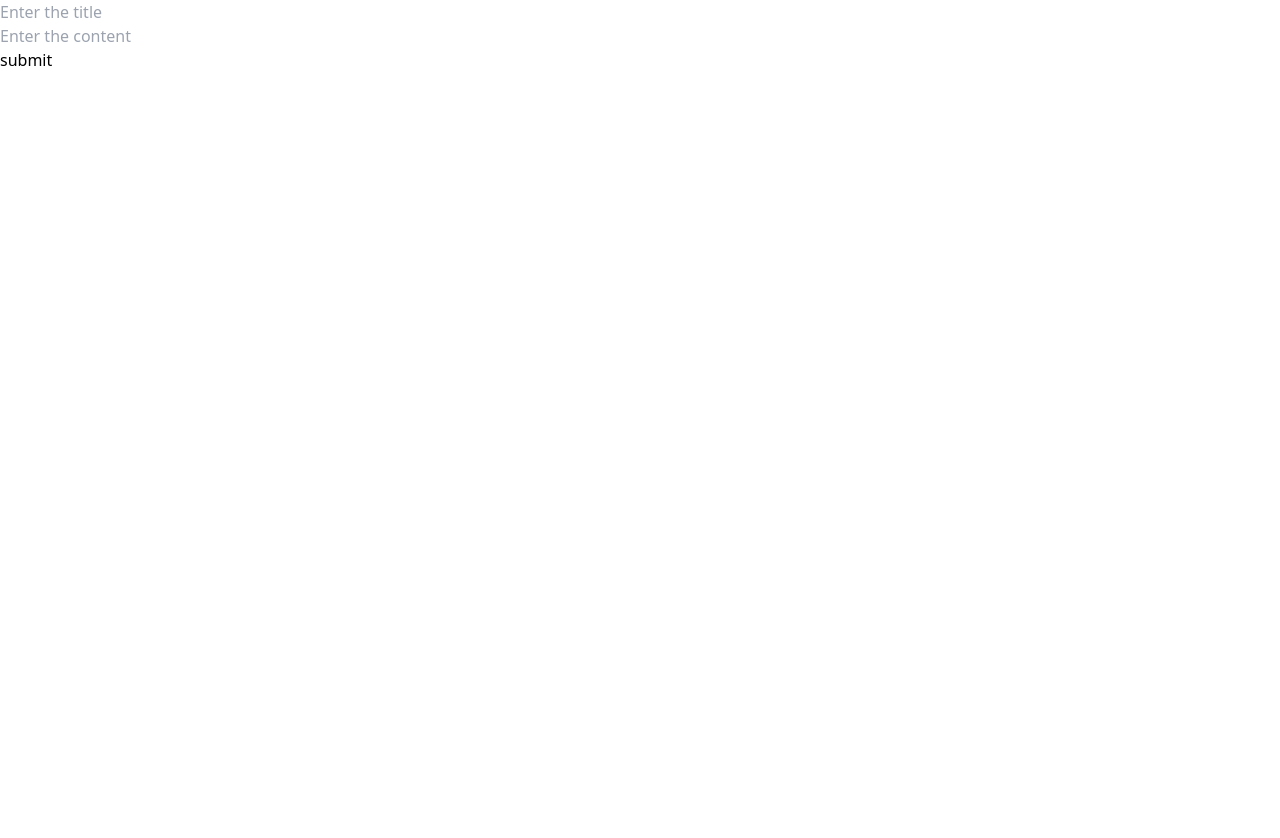
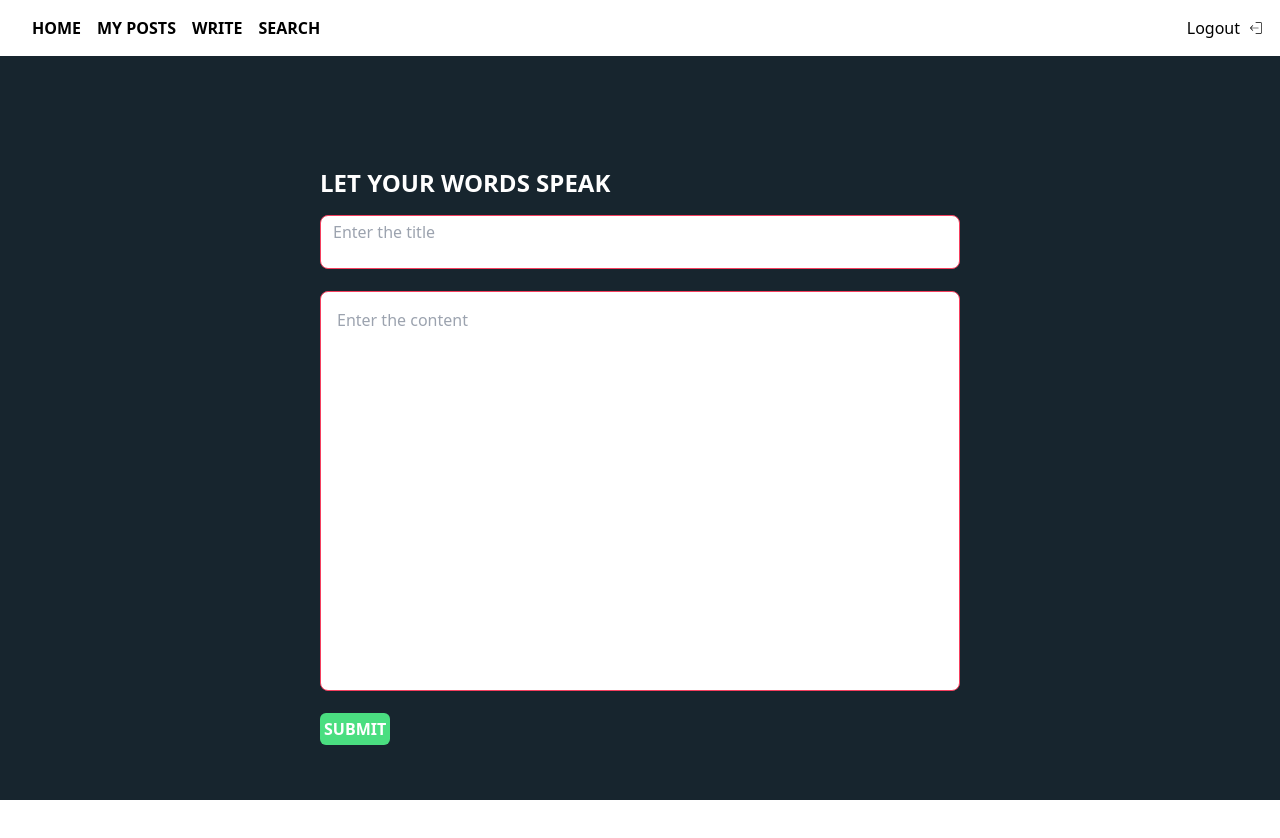
Before and after one commit to subediaakash/SimpleBlogAPI, a React (Vite) app in the folder frontend/: page /new in a window 1280 px wide. Shown: the top 838 px of the page. Before the commit the page ends 800 px from the top, so only its background shows below. Built offline with nearby package versions, Linux system fonts and the light colour scheme.

Commit message:
feat : updated the further frontend design

```diff
--- a/frontend/src/App.tsx
+++ b/frontend/src/App.tsx
@@ -3,7 +3,8 @@ import Home from "./pages/Home";
 import Signin from "./pages/Signin";
 import Signup from "./pages/Signup";
 import Profile from "./pages/Profile";
-import Addpost from "./components/Addpost";
+import CreatePost from "./pages/CreatePost";
+import SuccessfullyPosted from "./components/SuccessfullyPosted";
 
 function App() {
   return (
@@ -13,7 +14,8 @@ function App() {
           <Route path="/signin" element={<Signin />} />
           <Route path="/signup" element={<Signup />} />
           <Route path="/profile" element={<Profile />} />
-          <Route path="/new" element={<Addpost />} />
+          <Route path="/new" element={<CreatePost />} />
+          <Route path="/success" element={<SuccessfullyPosted />} />
           <Route path="/" element={<Home />} />
         </Routes>
       </Router>
--- /dev/null
+++ b/frontend/src/assets/index.ts
@@ -0,0 +1,2 @@
+import image from "./successful.jpg";
+export default image;
--- a/frontend/src/components/Addpost.tsx
+++ b/frontend/src/components/Addpost.tsx
@@ -1,9 +1,11 @@
 import { useState, useCallback } from "react";
+import { useNavigate } from "react-router-dom";
 import Input from "./Input";
 import Button from "./Button";
 import axios from "axios";
 
 const Addpost = () => {
+  const navigate = useNavigate();
   const [title, setTitle] = useState("");
   const [content, setContent] = useState("");
 
@@ -22,6 +24,7 @@ const Addpost = () => {
           },
         }
       );
+      navigate("/success");
     } catch (err) {
       console.log(err);
     }
@@ -43,17 +46,30 @@ const Addpost = () => {
 
   return (
     <div>
+      <div className="flex flex-col justify-center items-center gap-4 ">
+        <div className="flex items-start w-[50vw] ">
+          <p className="font-bold text-2xl text-white ">LET YOUR WORDS SPEAK</p>
+        </div>
         <Input
+          className="border  w-[50vw] pt-1 pl-3 border-rose-500 border-solid rounded-lg"
           placeholder="Enter the title "
           onChange={handleTitleChange}
           value={title}
         />
         <Input
+          className="h-[50vh] w-[50vw] p-4 border  focus:outline-none  border-rose-500 border-solid rounded-lg"
           placeholder="Enter the content"
           onChange={handleContentChange}
           value={content}
         />
-      <Button value="submit" onSubmit={addPost} />
+        <div className="flex items-start w-[50vw] ">
+          <Button
+            value="SUBMIT"
+            onSubmit={addPost}
+            className=" font-bold p-1 bg-green-400 text-white rounded-md"
+          />
+        </div>
+      </div>
     </div>
   );
 };
--- a/frontend/src/components/Button.tsx
+++ b/frontend/src/components/Button.tsx
@@ -1,12 +1,15 @@
 interface IButtonProps {
   onSubmit: () => void;
   value: string;
+  className?: string;
 }
 
-const Button = ({ onSubmit, value }: IButtonProps) => {
+const Button = ({ onSubmit, value, className }: IButtonProps) => {
   return (
     <div>
-      <button onClick={onSubmit}>{value}</button>
+      <button className={className} onClick={onSubmit}>
+        {value}{" "}
+      </button>
     </div>
   );
 };
--- a/frontend/src/components/Input.tsx
+++ b/frontend/src/components/Input.tsx
@@ -2,14 +2,21 @@ import React from "react";
 
 interface IProps {
   placeholder: string;
-  onChange: (e: React.ChangeEvent<HTMLInputElement>) => void;
+  onChange: (e: React.ChangeEvent<HTMLTextAreaElement>) => void;
   value: string;
+  className?: string;
+  style?: any;
 }
 
-const Input = ({ placeholder, onChange }: IProps) => {
+const Input = ({ placeholder, onChange, className }: IProps) => {
   return (
     <div>
-      <input type="text" placeholder={placeholder} onChange={onChange} />
+      <textarea
+        placeholder={placeholder}
+        onChange={onChange}
+        className={`${className}`}
+        style={{ resize: "none" }}
+      />
     </div>
   );
 };
--- a/frontend/src/components/Navbar.tsx
+++ b/frontend/src/components/Navbar.tsx
@@ -1,14 +1,19 @@
+import { Link } from "react-router-dom";
+import { CiLogout } from "react-icons/ci";
 const Navbar = () => {
   return (
     <div>
-      <div className="flex justify-between">
-        <ul className="flex gap-3 items-center">
-          <li>HOME</li>
-          <li>MY POSTS</li>
-          <li>FOLLOWING</li>
-          <li>SEARCH</li>
+      <div className="flex justify-between p-4">
+        <ul className="flex gap-4 items-center px-4  font-bold">
+          <Link to={"/"}>HOME</Link>
+          <Link to={"/profile"}>MY POSTS</Link>
+          <Link to={"/new"}>WRITE</Link>
+          <Link to={"/profile"}>SEARCH</Link>
         </ul>
-        <div>Profile</div>
+        <div className="flex items-center gap-2 cursor-pointer">
+          Logout
+          <CiLogout />
+        </div>
       </div>
     </div>
   );
--- /dev/null
+++ b/frontend/src/components/SubNavbar.tsx
@@ -0,0 +1,11 @@
+const SubNavbar = () => {
+  return (
+    <div>
+      <ul className="flex">
+        <li>For You</li>
+      </ul>
+    </div>
+  );
+};
+
+export default SubNavbar;
--- /dev/null
+++ b/frontend/src/components/SuccessfullyPosted.tsx
@@ -0,0 +1,42 @@
+import React from "react";
+import { useNavigate } from "react-router-dom";
+import image from "../assets";
+import Navbar from "./Navbar";
+
+const SuccessfullyPosted = () => {
+  const navigate = useNavigate();
+  const onClick = () => {
+    navigate("/profile");
+  };
+  return (
+    <div>
+      <Navbar />
+      <div className="h-[80vh] flex items-center justify-center">
+        <div className="flex  justify-center gap-4">
+          <div className=" flex flex-col justify-center gap-3   h-[250px]">
+            <div className="font-bold text-2xl">
+              Your Blog has been posted successfully
+            </div>
+            <div className="font-bold text-2xl">
+              Navigate to all your recently posted Blogs
+            </div>
+            <div className="flex items-center justify-center">
+              {" "}
+              <button
+                className="border-2 border-orange-400 p-1 rounded-md"
+                onClick={onClick}
+              >
+                MY BLOGS
+              </button>
+            </div>
+          </div>
+          <div>
+            <img src={image} className="h-[250px]" />
+          </div>
+        </div>
+      </div>
+    </div>
+  );
+};
+
+export default SuccessfullyPosted;
--- a/frontend/src/pages/Home.tsx
+++ b/frontend/src/pages/Home.tsx
@@ -5,9 +5,11 @@ const Home = () => {
   return (
     <div>
       <Navbar />
-      <div className="flex justify-center flex-col items-center">
-        <div className="text-center">Online Blog Posting Application</div>
-        <div>
+      <div>
+        <div className="flex justify-center flex-col items-center">
+          <p>Online Blog Posting Application</p>
+        </div>
+        <div className="flex justify-center flex-col items-center">
           <OtherUsersPost />
         </div>
       </div>
```
Also changed, not shown: frontend/src/assets/successful.jpg (added). Lines whose indentation alone changed are shown as unchanged.
